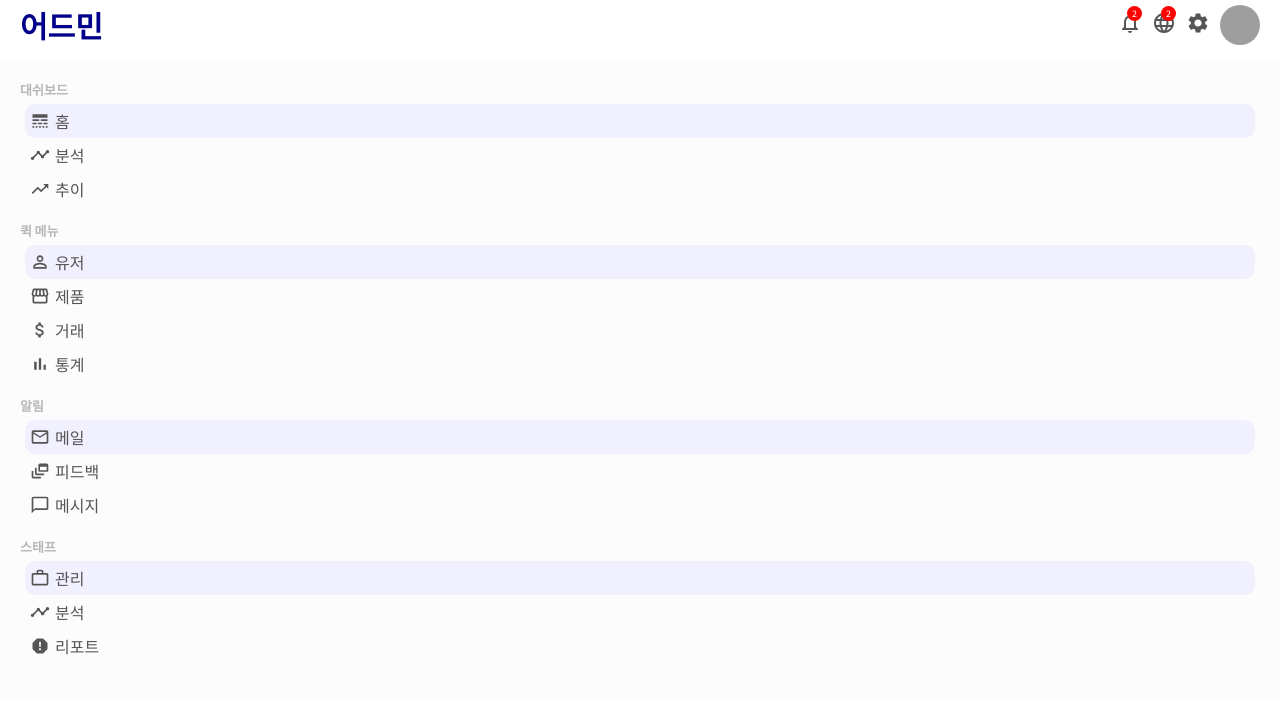
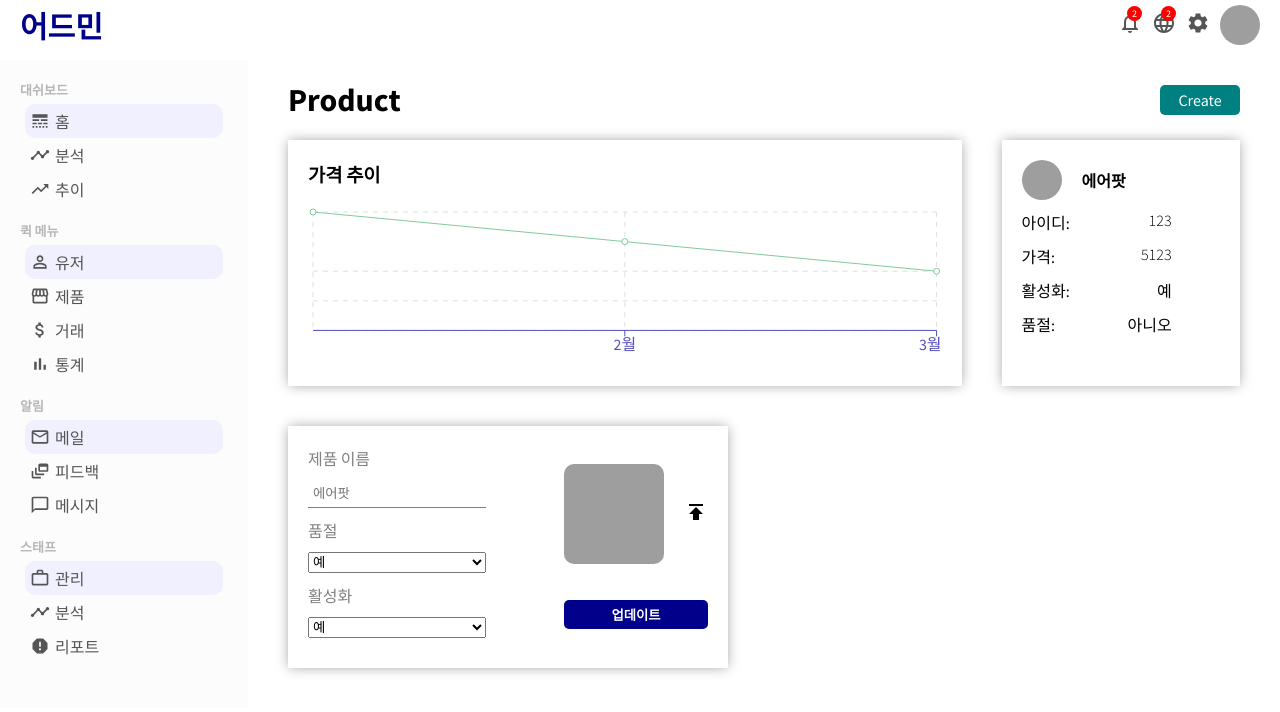
Before and after one commit to overaction/react_admin_dashboard, a React (Create React App) app: page /product/1 in a window 1280 px wide. Shown: the top 712 px of the page. Built offline with nearby package versions, Linux system fonts and the light colour scheme; grey boxes are pictures that could not be loaded; the HTML template or start-up script is replaced by a standard one.

Commit message:
단일상품 페이지, 상품추가 페이지

```diff
--- a/src/App.js
+++ b/src/App.js
@@ -7,6 +7,8 @@ import UserList from './pages/userList/UserList';
 import User from './pages/user/User';
 import NewUser from './pages/newUser/NewUser';
 import ProductList from './pages/productList/ProductList';
+import Product from './pages/product/Product';
+import NewProduct from './pages/NewProduct/NewProduct';
 
 function App() {
   return (
@@ -30,11 +32,11 @@ function App() {
                 <Route path="/products">
                   <ProductList />
                 </Route>
-                <Route exact path="/products/:productsId">
-                  <ProductList />
+                <Route path="/product/:productsId">
+                  <Product />
                 </Route>
                 <Route path="/newproduct">
-                  <ProductList />
+                  <NewProduct />
                 </Route>
               </Switch>
           </div>
--- a/src/dummyData.js
+++ b/src/dummyData.js
@@ -46,6 +46,21 @@ export const userData = [
   {
     name: '12월',
     'Active User': 3490,
+  },
+];
+
+export const productData = [
+  {
+    name: '1월',
+    '가격': 4000,
+  },
+  {
+    name: '2월',
+    '가격': 3000,
+  },
+  {
+    name: '3월',
+    '가격': 2000,
   },
 ]
 
--- /dev/null
+++ b/src/pages/NewProduct/NewProduct.jsx
@@ -0,0 +1,31 @@
+import "./newProduct.css"
+
+export default function NewProduct() {
+    return (
+        <div className="newProduct">
+            <h1 className="addProductTitle">새 제품</h1>
+            <form className="addProductForm">
+                <div className="addProductItem">
+                    <label>이미지</label>
+                    <input type="file" id="file" />
+                </div>
+                <div className="addProductItem">
+                    <label>이름</label>
+                    <input type="text" placeholder="에어팟" />
+                </div>
+                <div className="addProductItem">
+                    <label>재고</label>
+                    <input type="text" placeholder="123" />
+                </div>
+                <div className="addProductItem">
+                    <label>활성화</label>
+                    <select name="active" id="active">
+                        <option value="yes">예</option>
+                        <option value="no">아니오</option>
+                    </select>
+                </div>
+                <button className="addProductButton">생성</button>
+            </form>
+        </div>
+    )
+}
--- /dev/null
+++ b/src/pages/NewProduct/newProduct.css
@@ -0,0 +1,39 @@
+.newProduct {
+    flex: 4;
+}
+
+.addProductForm {
+    margin-top: 10px;
+}
+
+.addProductItem {
+    width: 250px;
+    display: flex;
+    flex-direction: column;
+    margin-bottom: 10px;
+}
+
+.addProductItem > label {
+    color: gray;
+    font-weight: 600;
+    margin-bottom: 10px;
+}
+
+.addProductItem > input {
+    padding: 10px;
+}
+
+.addProductItem > select {
+    padding: 10px;
+}
+
+.addProductButton {
+    margin-top: 10px;
+    padding: 7px 10px;
+    border: none;
+    border-radius: 10px;
+    background-color: darkblue;
+    color: white;
+    font-weight: 600;
+    cursor: pointer;
+}
--- /dev/null
+++ b/src/pages/product/Product.jsx
@@ -0,0 +1,93 @@
+import { Publish } from '@material-ui/icons'
+import { Link } from 'react-router-dom'
+import Chart from '../../components/chart/Chart'
+import { productData } from '../../dummyData'
+import "./product.css"
+
+export default function Product() {
+    return (
+        <div className="product">
+            <div className="productTitleContainer">
+                <h1 className="productTitle">Product</h1>
+                <Link to="/newproduct">
+                    <button className="productAddButton">Create</button>
+                </Link>
+            </div>
+            <div className="productTop">
+                <div className="productTopLeft">
+                    <Chart
+                        data={productData}
+                        dataKey="가격"
+                        title="가격 추이"
+                    />
+                </div>
+                <div className="productTopRight">
+                    <div className="productInfoTop">
+                        <img
+                            src="https://upload.wikimedia.org/wikipedia/commons/thumb/b/bc/Unknown_person.jpg/542px-Unknown_person.jpg"
+                            alt=""
+                            className="productInfoImg"
+                        />
+                        <span className="productName">에어팟</span>
+                    </div>
+                    <div className="productInfoBottom">
+                        <div className="productInfoItem">
+                            <div className="productInfoKey">아이디: </div>
+                            <div className="productInfoValue">123</div>
+                        </div>
+                    </div>
+                    <div className="productInfoBottom">
+                        <div className="productInfoItem">
+                            <div className="productInfoKey">가격: </div>
+                            <div className="productInfoValue">5123</div>
+                        </div>
+                    </div>
+                    <div className="productInfoBottom">
+                        <div className="productInfoItem">
+                            <div className="productInfoKey">활성화: </div>
+                            <div className="productInfoValue">예</div>
+                        </div>
+                    </div>
+                    <div className="productInfoBottom">
+                        <div className="productInfoItem">
+                            <div className="productInfoKey">품절:</div>
+                            <div className="productInfoValue">아니오</div>
+                        </div>
+                    </div>
+                </div>
+            </div>
+            <div className="productBottom">
+                <form className="productForm">
+                    <div className="productFormLeft">
+                        <label>제품 이름</label>
+                        <input type="text" placeholder="에어팟" />
+                        <label>품절</label>
+                        <select name="inStock" id="inStock">
+                            <option value="yes">예</option>
+                            <option value="no">아니요</option>
+                        </select>
+                        <label>활성화</label>
+                        <select name="active" id="active">
+                            <option value="yes">예</option>
+                            <option value="no">아니요</option>
+                        </select>
+                    </div>
+                    <div className="productFormRight">
+                        <div className="productUpload">
+                            <img
+                                src="https://upload.wikimedia.org/wikipedia/commons/thumb/b/bc/Unknown_person.jpg/542px-Unknown_person.jpg"
+                                alt=""
+                                className="productUploadImg"
+                            />
+                            <label for="file">
+                                <Publish />
+                            </label>
+                            <input type="file" id="file" style={{display:"none"}} />
+                        </div>
+                        <button className="productButton">업데이트</button>
+                    </div>
+                </form>
+            </div>
+        </div>
+    )
+}
--- /dev/null
+++ b/src/pages/product/product.css
@@ -0,0 +1,134 @@
+.product {
+    flex: 4;
+    padding: 20px;
+}
+
+.productTitleContainer {
+    display: flex;
+    align-items: center;
+    justify-content: space-between;
+    padding: 0 20px;
+}
+
+.productAddButton {
+    width: 80px;
+    border: none;
+    padding: 5px;
+    background-color: teal;
+    color: white;
+    border-radius: 5px;
+    font-size: 16px;
+    cursor: pointer;
+}
+
+.productTop {
+    display: flex;
+}
+
+.productTopLeft{
+    flex: 1;
+}
+
+.productTopRight {
+    flex: 1;
+    padding: 20px;
+    margin: 20px;
+    -webkit-box-shadow: 0px 0px 12px -1px rgba(0,0,0,0.39);
+    box-shadow: 0px 0px 12px -1px rgba(0,0,0,0.39);
+    min-width: 20%;
+    max-width: 20%;
+}
+
+.productInfoImg {
+    width: 40px;
+    height: 40px;
+    border-radius: 50%;
+    object-fit: cover;
+    margin-right: 20px;
+}
+
+.productInfoTop {
+    display: flex;
+    align-items: center;
+}
+
+.productName {
+    font-weight: 600;
+}
+
+.productInfoBottom {
+    margin-top: 10px;
+}
+
+.productInfoItem {
+    width: 150px;
+    display: flex;
+    justify-content: space-between
+}
+
+.productInfoValue {
+    font-weight: 300;
+}
+
+.productBottom {
+    padding: 20px;
+    margin: 20px;
+    -webkit-box-shadow: 0px 0px 12px -1px rgba(0,0,0,0.39);
+    box-shadow: 0px 0px 12px -1px rgba(0,0,0,0.39);
+    max-width: 30%;
+    min-width: 400px;
+}
+
+.productForm {
+    display: flex;
+    justify-content: space-between;
+}
+
+.productFormLeft {
+    display: flex;
+    flex-direction: column;
+}
+
+.productFormLeft>label {
+    margin-bottom: 10px;
+    color: gray;
+}
+
+.productFormLeft>input {
+    margin-bottom: 10px;
+    border: none;
+    padding: 5px;
+    border-bottom: 1px solid gray;
+}
+
+.productFormLeft>select {
+    margin-bottom: 10px;
+}
+
+.productUploadImg {
+    width: 100px;
+    height: 100px;
+    border-radius: 10px;
+    margin-right: 20px;
+    object-fit: cover;
+}
+
+.productFormRight {
+    display: flex;
+    flex-direction: column;
+    justify-content: space-around;
+}
+
+.productUpload {
+    display: flex;
+    align-items: center;
+}
+
+.productButton {
+    border: none;
+    padding: 5px;
+    border-radius: 5px;
+    background-color: darkblue;
+    color: white;
+    font-weight: 600;
+}
```
